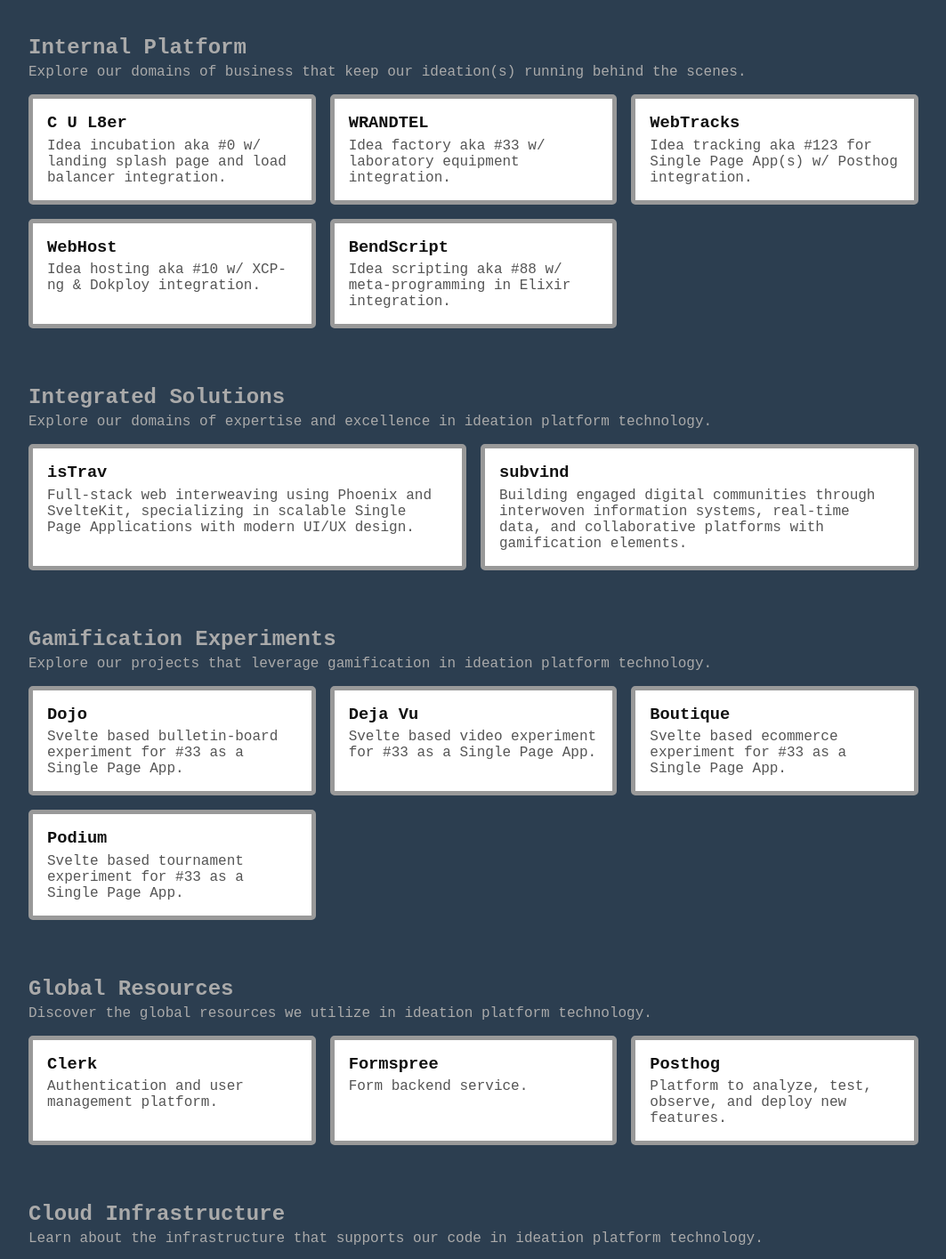
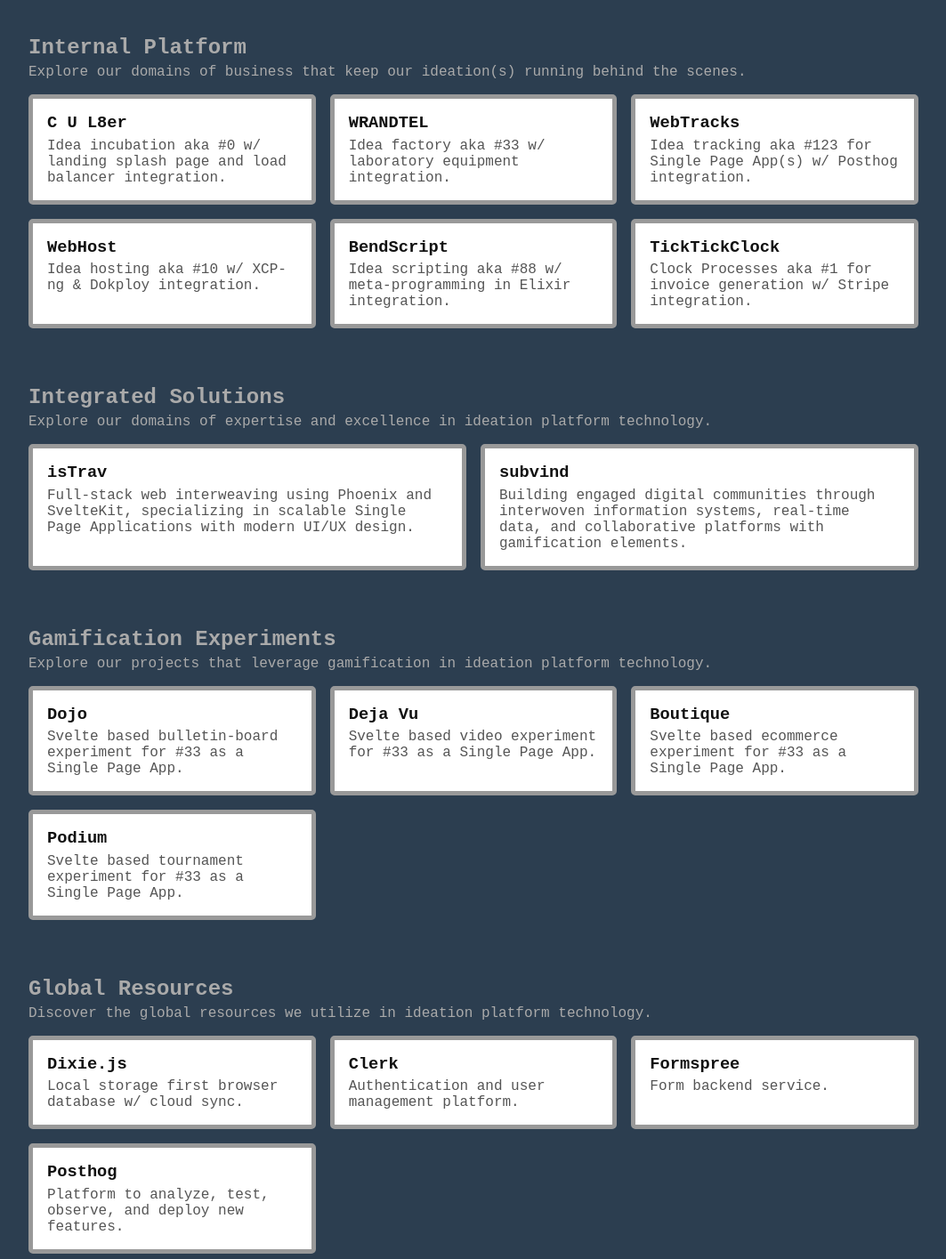
Before and after one commit to c-u-l8er/wrandtel, a SvelteKit app: page /portfolio in a window 1280 px wide. Shown: the part 231-1646 px from the top of the page at 89% size, without its empty margins (108-1171 px from the left). Built offline with nearby package versions, Linux system fonts and the light colour scheme.

Commit message:
portfolio

```diff
--- a/src/routes/portfolio/+page.svelte
+++ b/src/routes/portfolio/+page.svelte
@@ -40,6 +40,13 @@
                 <h3>BendScript</h3>
                 <p>
                     Idea scripting aka #88 w/ meta-programming in Elixir
+                    integration.
+                </p>
+            </div>
+            <div class="portfolio-item">
+                <h3>TickTickClock</h3>
+                <p>
+                    Clock Processes aka #1 for invoice generation w/ Stripe
                     integration.
                 </p>
             </div>
@@ -119,6 +126,10 @@
         </p>
 
         <div class="portfolio-items">
+            <div class="portfolio-item">
+                <h3>Dixie.js</h3>
+                <p>Local storage first browser database w/ cloud sync.</p>
+            </div>
             <div class="portfolio-item">
                 <h3>Clerk</h3>
                 <p>Authentication and user management platform.</p>
```
